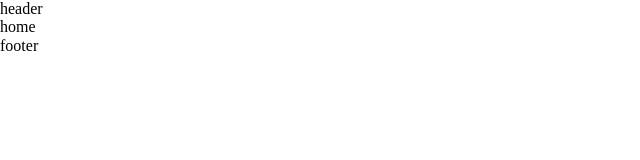
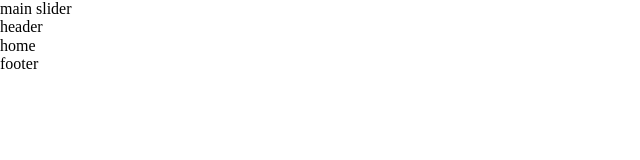
Before and after one commit to jsasdw1991/super-mall, a Vue app: page / in a window 1280 px wide. Shown: the top 160 px of the page, without its empty margins (0-640 px from the left). Built offline with nearby package versions, Linux system fonts and the light colour scheme.

Commit message:
添加sliderbar 的页面

```diff
--- a/src/App.vue
+++ b/src/App.vue
@@ -1,5 +1,6 @@
 <template>
 <div id="app">
+  <router-view name="slider"></router-view>
   <router-view name="header"></router-view>
   <router-view></router-view>
   <router-view name="footer"></router-view>
--- a/src/router/index.js
+++ b/src/router/index.js
@@ -1,6 +1,7 @@
 import Vue from 'vue'
 import Router from 'vue-router'
 
+import MainSlider from '@/view/layout/mainSlider'
 import MainHeader from '@/view/layout/mainHeader'
 import MainFooter from '@/view/layout/mainFooter'
 import SaleHeader from '@/view/layout/saleHeader'
@@ -16,6 +17,7 @@ const baseRouter = {
   path: '/',
   components: {
     default: Home,
+    slider: MainSlider,
     header: MainHeader,
     footer: MainFooter
   }
--- /dev/null
+++ b/src/view/layout/mainSlider.vue
@@ -0,0 +1,14 @@
+<template>
+  <div id="mainSlider">
+    main slider
+  </div>
+</template>
+<script>
+export default {
+  name: 'mainSlider',
+  data: () => ({
+  })
+}
+</script>
+<style lang="scss" scoped>
+</style>
```
